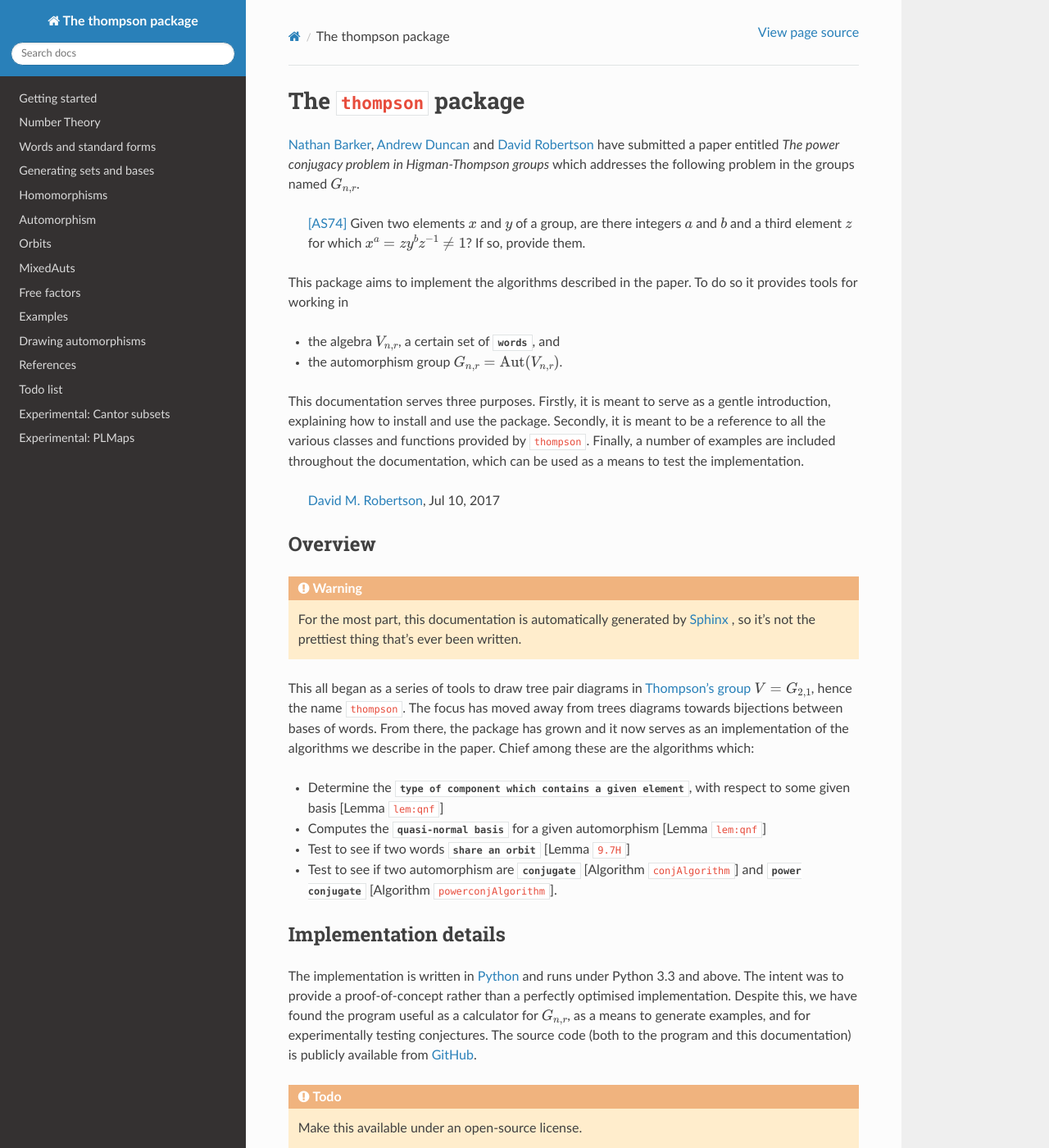
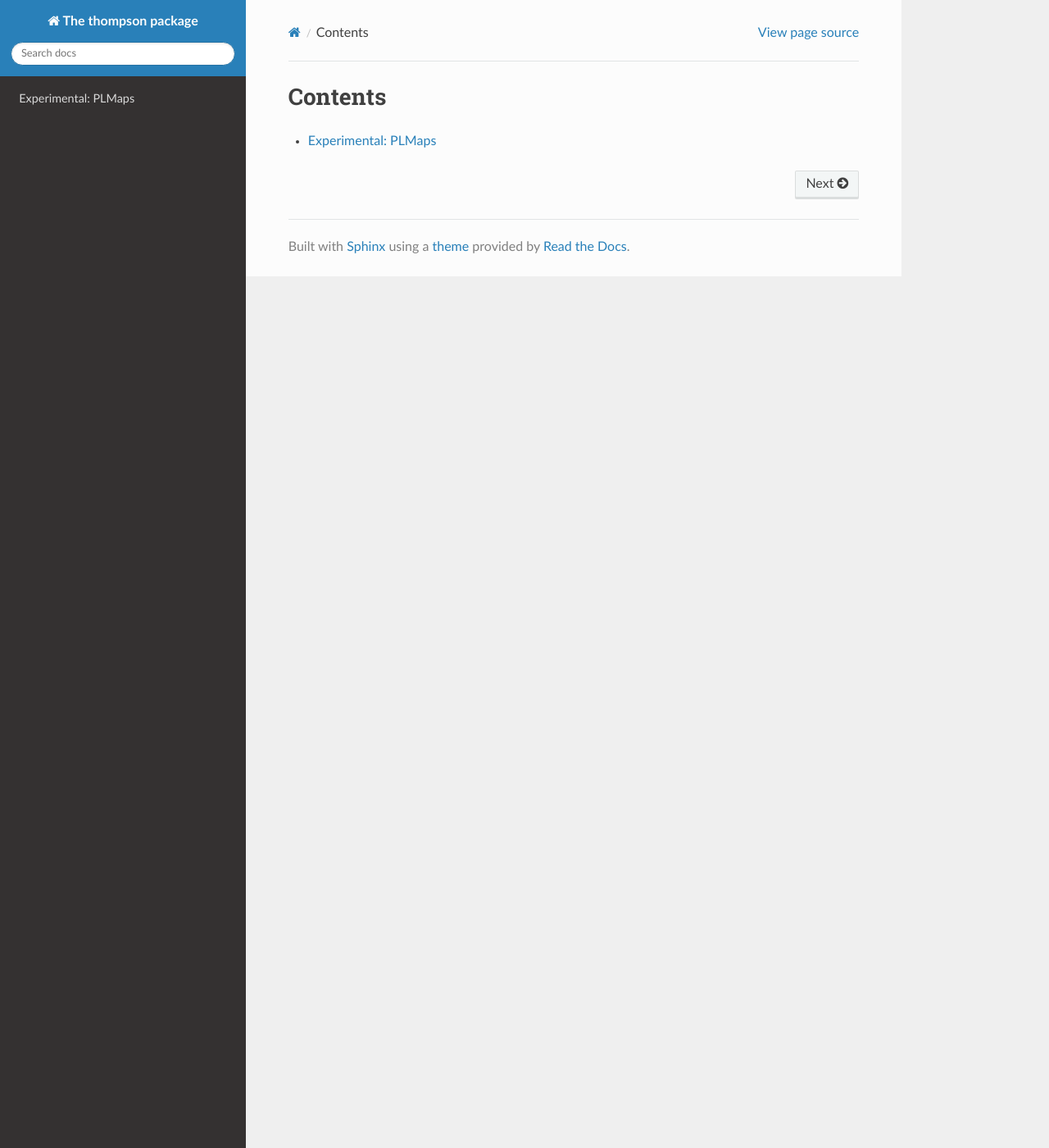
Before and after one commit to DMRobertson/thompsons_v, a Sphinx documentation site: the page built from docs/index.rst, in a window 1280 px wide and 1400 px high. Shown: the whole window at 82% size. Built offline with Sphinx 7.4.7 and the Read the Docs theme 2.0.0, drawn with Linux system fonts in a browser that asks for light colours; cross-references to code outside the pages are shown as plain code; some of the changed text lies outside the part shown.

Commit message:
Trim docs down for quicker testing on branch

```diff
--- a/docs/index.rst
+++ b/docs/index.rst
@@ -1,43 +1,4 @@
-The ``thompson`` package
-========================
 
-`Nathan Barker <https://www.dpmms.cam.ac.uk/~nb443/research.html>`_, `Andrew Duncan <http://www.mas.ncl.ac.uk/~najd2/>`_ and `David Robertson <https://DMRobertson.github.io>`_ have submitted a paper entitled *The power conjugacy problem in Higman-Thompson groups* which addresses the following problem in the groups named :math:`G_{n,r}`.
-
-.. epigraph::
-
-	[AS74]_ Given two elements :math:`x` and :math:`y` of a group, are there integers :math:`a` and :math:`b` and a third element :math:`z` for which :math:`x^a = zy^bz^{-1} \neq 1`? If so, provide them.
-
-This package aims to implement the algorithms described in the paper. To do so it provides tools for working in
-
-- the algebra :math:`V_{n,r}`, a certain set of :mod:`words <thompson.word>`, and
-- the automorphism group :math:`G_{n,r} = \operatorname{Aut}(V_{n,r})`.
-
-This documentation serves three purposes. Firstly, it is meant to serve as a gentle introduction, explaining how to install and use the package. Secondly, it is meant to be a reference to all the various classes and functions provided by ``thompson``. Finally, a number of examples are included throughout the documentation, which can be used as a means to test the implementation.
-
-		`David M. Robertson <https://DMRobertson.github.io>`_, |today|
-
-Overview
---------
-
-.. warning::
-
-	For the most part, this documentation is automatically generated by `Sphinx <http://sphinx-doc.org/>`_ , so it's not the prettiest thing that's ever been written.
-
-This all began as a series of tools to draw tree pair diagrams in `Thompson's group <http://en.wikipedia.org/wiki/Thompson_groups>`_ :math:`V = G_{2,1}`, hence the name ``thompson``. The focus has moved away from trees diagrams towards bijections between bases of words. From there, the package has grown and it now serves as an implementation of the algorithms we describe in the paper. Chief among these are the algorithms which:
-
-- Determine the :meth:`type of component which contains a given element <thompson.automorphism.Automorphism.orbit_type>`, with respect to some given basis [Lemma :paperref:`lem:qnf`]
-- Computes the :meth:`quasi-normal basis <thompson.automorphism.Automorphism.compute_quasinormal_basis>` for a given automorphism  [Lemma :paperref:`lem:qnf`]
-- Test to see if two words :meth:`share an orbit <thompson.automorphism.Automorphism.share_orbit>`  [Lemma :paperref:`9.7H`]
-- Test to see if two automorphism are :meth:`conjugate <thompson.mixed.MixedAut.test_conjugate_to>` [Algorithm :paperref:`conjAlgorithm`] and :meth:`power conjugate <thompson.mixed.MixedAut.test_power_conjugate_to>` [Algorithm :paperref:`powerconjAlgorithm`].
-
-Implementation details
-----------------------
-
-The implementation is written in `Python <python.org>`_ and runs under Python 3.3 and above. The intent was to provide a proof-of-concept rather than a perfectly optimised implementation. Despite this, we have found the program useful as a calculator for :math:`G_{n,r}`, as a means to generate examples, and for experimentally testing conjectures. The source code (both to the program and this documentation) is publicly available from `GitHub <https://github.com/DMRobertson/thompsons_v>`_.
-
-.. todo::
-
-	Make this available under an open-source license.
 
 Contents
 --------
@@ -45,23 +6,4 @@ Contents
 .. toctree::
    :maxdepth: 1
 
-   Getting started <introduction>
-   Number Theory <thompson.number_theory>
-   Words and standard forms <thompson.word>
-   Generating sets and bases <thompson.generators>
-   Homomorphisms <thompson.homomorphism>
-   Automorphism <thompson.automorphism>
-   Orbits <thompson.orbits>
-   MixedAuts <thompson.mixed>
-   Free factors <thompson.factors>
-   Examples <thompson.examples>
-   Drawing automorphisms <thompson.drawing>
-   References <references>
-   Todo list <todo>
-   Experimental: Cantor subsets <thompson.cantorsubset>
    Experimental: PLMaps <plmaps>
-
-Indices
--------
-
-* :ref:`genindex`
--- a/docs/thompson.cantorsubset.rst
+++ /dev/null
@@ -1,6 +0,0 @@
-Open subsets of the Cantor set
-==============================
-
-.. automodule:: thompson.cantorsubset
-	:members:
-	:undoc-members:
--- a/docs/thompson.number_theory.rst
+++ /dev/null
@@ -1,6 +0,0 @@
-Number theory
-=============
-
-.. automodule:: thompson.number_theory
-	:members:
-	:undoc-members:
```
Also changed, not shown: docs/introduction.rst (deleted, +0 -124 lines), docs/thompson.automorphism.rst (deleted, +0 -30 lines), docs/thompson.drawing.rst (deleted, +0 -69 lines), docs/thompson.examples.rst (deleted, +0 -49 lines), docs/thompson.factors.rst (deleted, +0 -26 lines), docs/thompson.generators.rst (deleted, +0 -18 lines), docs/thompson.homomorphism.rst (deleted, +0 -26 lines), docs/thompson.mixed.rst (deleted, +0 -31 lines), docs/thompson.orbits.rst (deleted, +0 -91 lines), docs/thompson.word.rst (deleted, +0 -97 lines), docs/todo.rst (deleted, +0 -8 lines).
